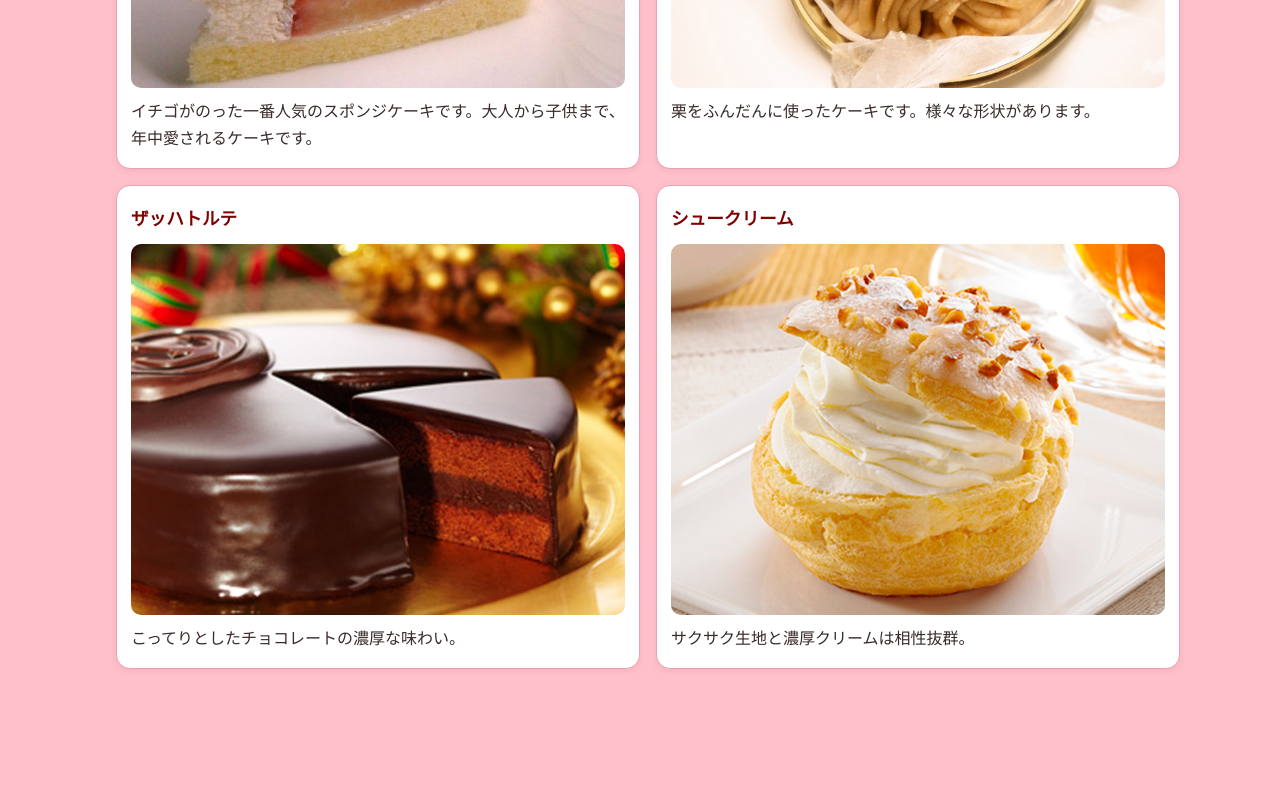
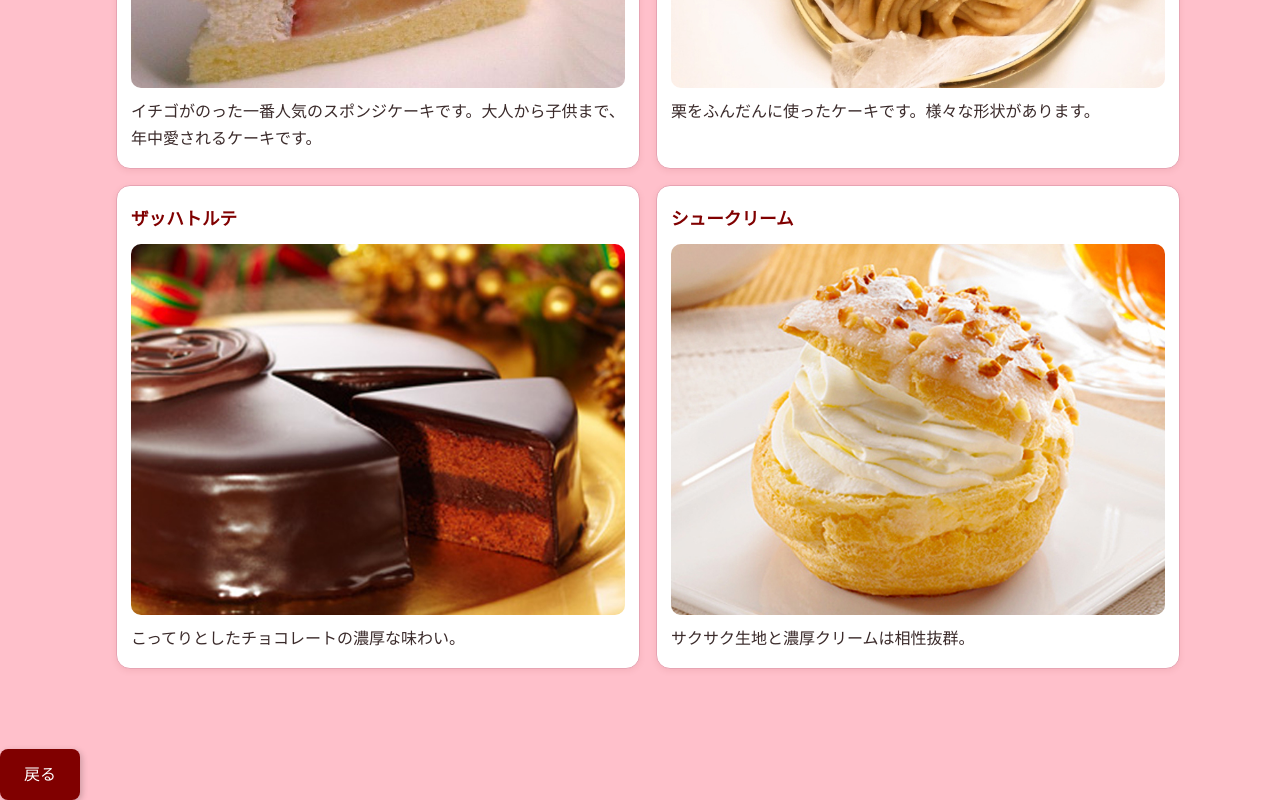
Before and after one commit to TsuboiK/2025VC, a plain HTML site: page lesson3/cakeshop.html in a window 1280 px wide. Shown: the part 611-1411 px from the top of the page. Before the commit the page ends 1320 px from the top, so only its background shows below. Drawn offline with Linux system fonts and the light colour scheme.

Commit message:
Add files via upload

```diff
--- a/lesson3/cakeshop.html
+++ b/lesson3/cakeshop.html
@@ -49,5 +49,9 @@
       </article>
     </section>
 	</div>
+
+	<div class="back-btn">
+		<a href="../index.html">戻る</a>
+	</div>
 </body>
 </html>
--- a/lesson3/cakeshop_style.css
+++ b/lesson3/cakeshop_style.css
@@ -136,3 +136,25 @@ h1{
 .desc{
 	margin: 10px 0 0;
 }
+
+.back-btn {
+	position: left;
+	margin-top: 40px;
+}
+
+.back-btn a {
+	display: inline-block;
+	background-color: #800000;
+	color: #ffffff;
+	text-decoration: none;
+	padding: 12px 24px;
+	border-radius: 8px;
+	font-size: 1rem;
+	transition: all 0.2s ease;
+	box-shadow: 2px 2px 6px rgba(0,0,0,0.2);
+}
+
+.back-btn a:hover { /* 試験的 */
+  background-color: #a00000;
+  transform: translateY(-2px);
+}
```
